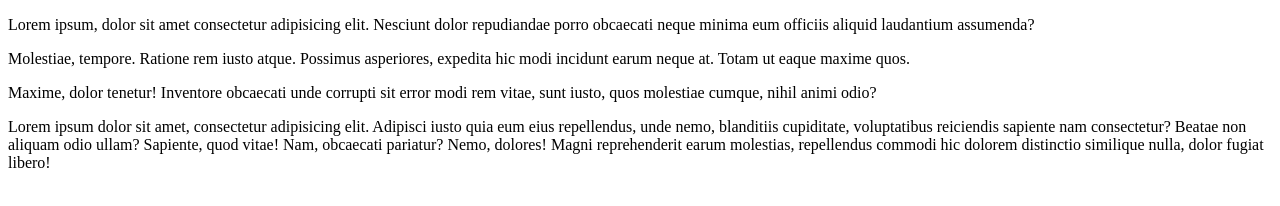
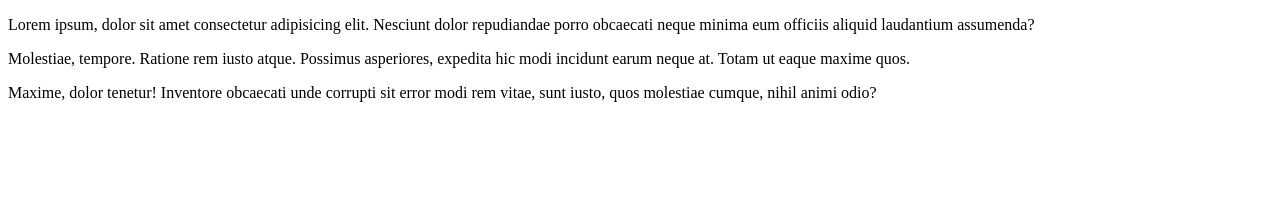
Before and after one commit to Olha-Krivtsova/git_learning, a plain HTML site: page index.html in a window 1280 px wide. Drawn offline with Linux system fonts and the light colour scheme.

Commit message:
Revert "add lorem50"
This reverts commit 4afa24af16ac098b07306975f4869782976d10d5.

```diff
--- a/index.html
+++ b/index.html
@@ -25,13 +25,5 @@
         rem vitae, sunt iusto, quos molestiae cumque, nihil animi odio?
       </p>
     </div>
-    <p>
-      Lorem ipsum dolor sit amet, consectetur adipisicing elit. Adipisci iusto
-      quia eum eius repellendus, unde nemo, blanditiis cupiditate, voluptatibus
-      reiciendis sapiente nam consectetur? Beatae non aliquam odio ullam?
-      Sapiente, quod vitae! Nam, obcaecati pariatur? Nemo, dolores! Magni
-      reprehenderit earum molestias, repellendus commodi hic dolorem distinctio
-      similique nulla, dolor fugiat libero!
-    </p>
   </body>
 </html>
```
